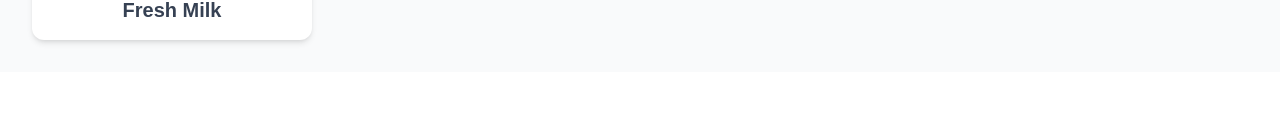
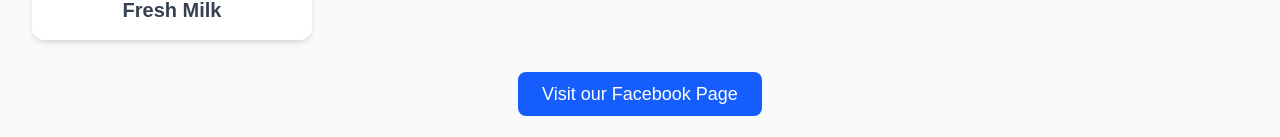
Before and after one commit to piasislam678-ai/nsl-agro-site, a Next.js app: page /products in a window 1280 px wide. Shown: the part 1705-1842 px from the top of the page. Before the commit the page ends 1777 px from the top, so only its background shows below. Built offline with nearby package versions, Linux system fonts and the light colour scheme.

Commit message:
Added Facebook button to homepage

```diff
--- a/app/products/page.tsx
+++ b/app/products/page.tsx
@@ -60,6 +60,18 @@
             </Link>
           ))}
         </div>
+
+        {/* ✅ Step 2: Facebook Button */}
+        <div className="mt-10 text-center">
+          <a
+            href="https://www.facebook.com/share/1CWzeybtJa/"
+            target="_blank"
+            rel="noopener noreferrer"
+            className="bg-blue-600 text-white px-6 py-3 rounded-lg text-lg hover:bg-blue-700 transition"
+          >
+            Visit our Facebook Page
+          </a>
+        </div>
       </main>
     </>
   );
```
